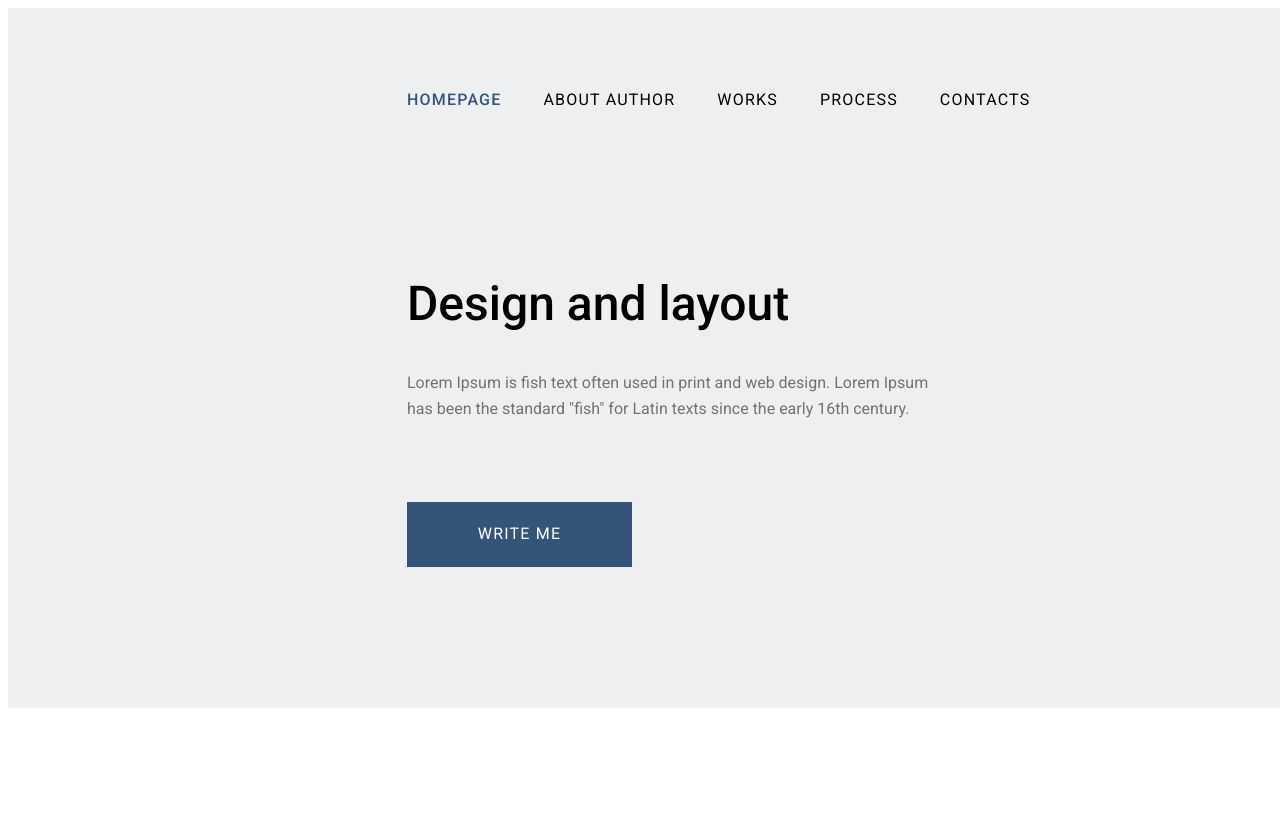
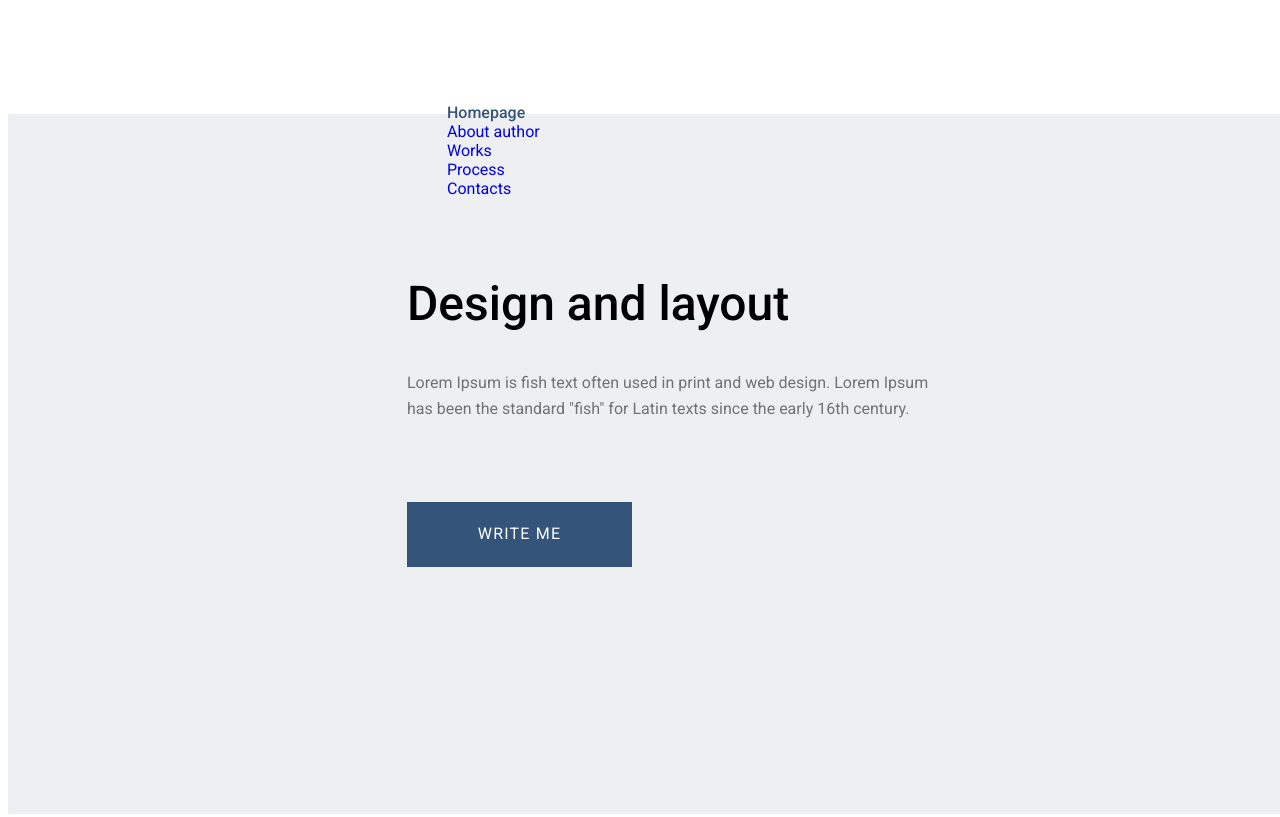
Before and after one commit to RostyslavRossignol/Hillel_Home_Work_6, a plain HTML site: page index.html in a window 1280 px wide. Shown: the top 817 px of the page. Drawn offline with Linux system fonts and the light colour scheme.

Commit message:
добавил рекомендованные изминения

```diff
--- a/index.html
+++ b/index.html
@@ -10,9 +10,7 @@
         <link href="https://fonts.googleapis.com/css2?family=Roboto:wght@400;500&display=swap" rel="stylesheet">
     </head>
     <body>
-        <header class="header">
-            <div class="container">
-                <div class="header-nav">
+        <header class="header-nav">
             <nav id="navigation" class="nav">
                 <ul class="nav-list">
                     <li class="nav-item"><a href="#!" class="nav-list-active">Homepage</a></li>
@@ -22,12 +20,9 @@
                     <li class="nav-item"><a href="#!" class="nav-list">Contacts</a></li>
                 </ul>
             </nav>
-                </div>
-            </div>
-
-
+        </header>
+        <section class="header"><!--поместил этот див в отдельный контейнер как вы сказали-->
             <!--Header content-->
-            <div class="container">
             <div class="header-content">
                     <h1 class="header-heading">Design and layout</h1>
                         <div class="header-text">
@@ -38,8 +33,7 @@
             <div class="header-btn">
                     <a href="#!" class="btn">WRITE ME</a>
             </div>
-            </div>
-        </header>
+        </section>
         <section class="middle-text">
             <h2 class="middle-header-text">About me</h2>
             <div class="middle-description">
--- a/styles.css
+++ b/styles.css
@@ -9,22 +9,15 @@ body {
     background-color: #EEEFF1;
     width: 1920px;
     height: 700px;
+}
+
+.header-nav {
     position: sticky;
+    top: 0;
 }
 
 
 
-.nav-list {
-    display: flex;
-    column-gap: 42px;
-    font-size: 16px;
-    text-transform: uppercase;
-    line-height: 26.25px;
-    letter-spacing: 1.2px;
-    color: #000000;
-    padding-left: 0;
-    margin: 0;
-}
 
 .nav {
     width: 646px;
```
Lines whose indentation alone changed are shown as unchanged.
